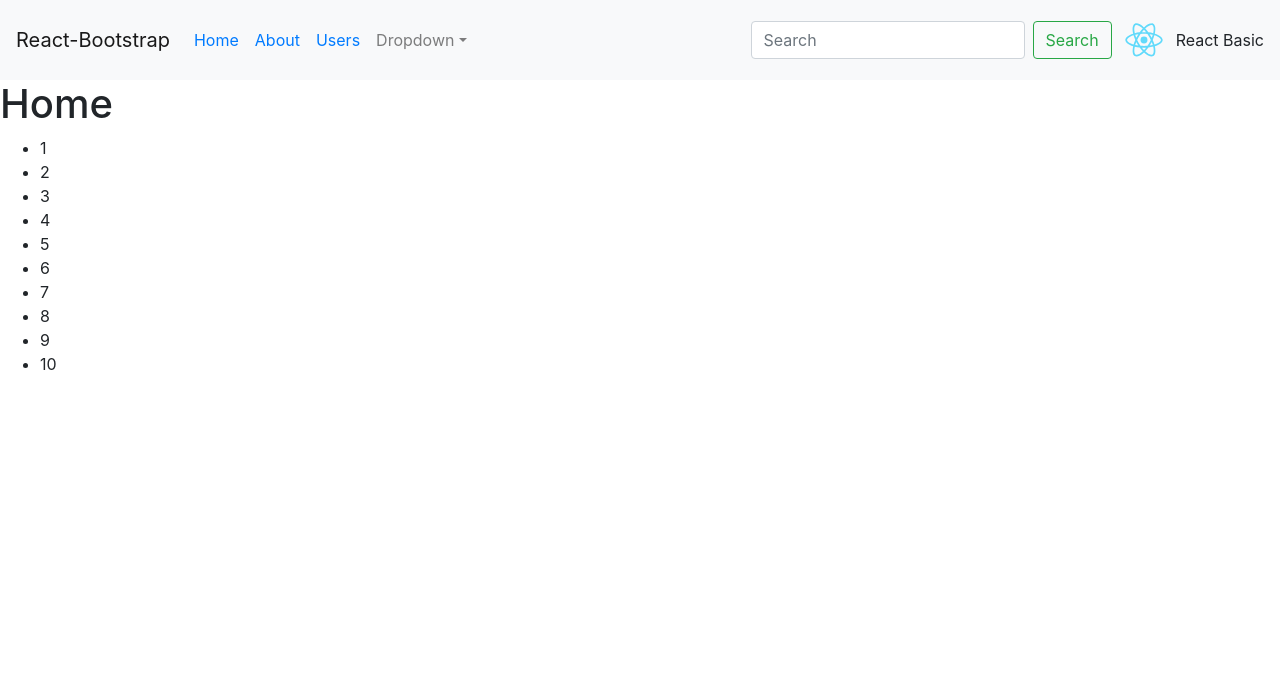
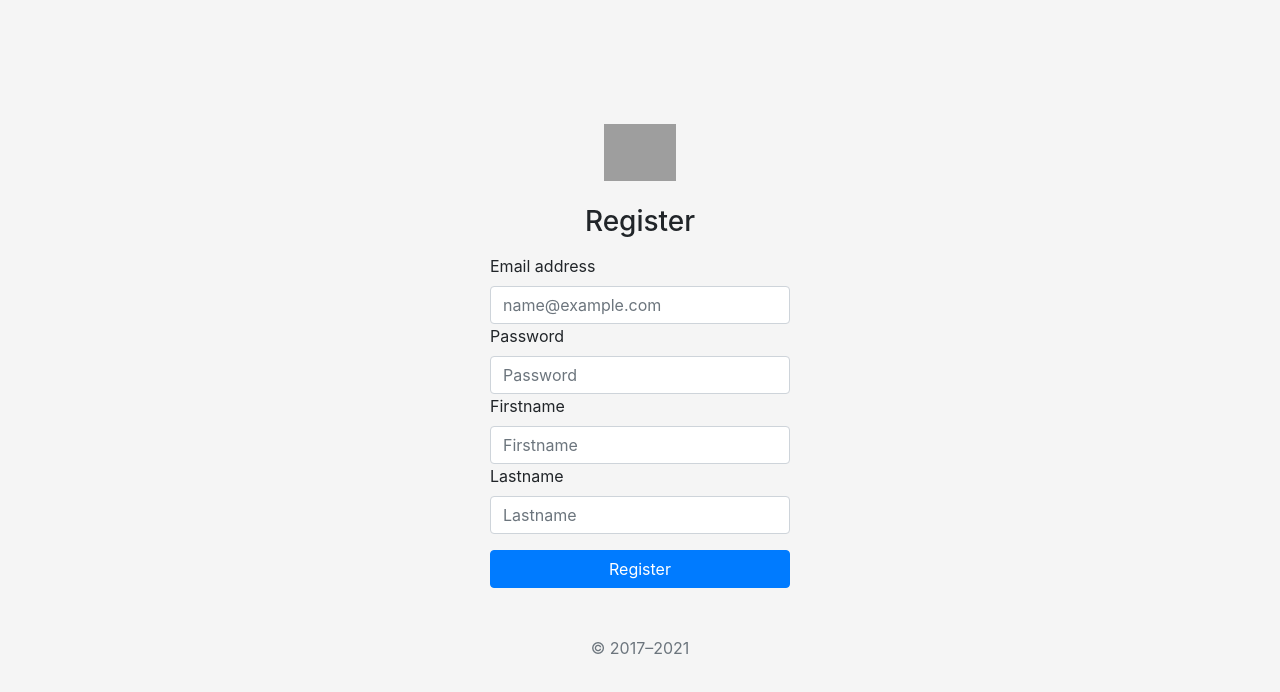
Before and after one commit to mosprogrammer/react-basic, a React (Create React App) app: page /register in a window 1280 px wide. Shown: the top 692 px of the page. Built offline with nearby package versions, Linux system fonts and the light colour scheme; grey boxes are pictures that could not be loaded.

Commit message:
connect api with axios

```diff
--- a/package.json
+++ b/package.json
@@ -6,6 +6,7 @@
     "@testing-library/jest-dom": "^5.11.4",
     "@testing-library/react": "^11.1.0",
     "@testing-library/user-event": "^12.1.10",
+    "axios": "^0.21.1",
     "bootstrap": "^4.6.0",
     "react": "^17.0.2",
     "react-bootstrap": "^1.5.2",
--- a/src/App.js
+++ b/src/App.js
@@ -9,6 +9,7 @@ import About from './screens/About'
 import Home from './screens/Home'
 import Users from './screens/Users'
 import Login from './screens/Login'
+import Register from './screens/Register'
 
 export default function App() {
   // const [expanded, setExpanded] = useState(false)
@@ -27,6 +28,9 @@ export default function App() {
         <Route path='/login'>
           <Login />
         </Route>
+        <Route path='/register'>
+          <Register />
+        </Route>
         <Route path="/" >
           <Home />
         </Route>
--- /dev/null
+++ b/src/api/auth.js
@@ -0,0 +1,28 @@
+import Axios from 'axios'
+
+export const register = (username, password, firstname, lastname) => {
+    return Axios({
+        url: '/register',
+        baseURL: 'https://asia-southeast2-api-mos-dev.cloudfunctions.net/api',
+        method: 'POST',
+        headers: {
+            'Content-Type': 'application/json'
+        },
+        data: {
+            username, password, firstname, lastname
+        }
+    })
+}
+export const login = (username, password) => {
+    return Axios({
+        url: '/login',
+        baseURL: 'https://asia-southeast2-api-mos-dev.cloudfunctions.net/api',
+        method: 'POST',
+        headers: {
+            'Content-Type': 'application/json'
+        },
+        data: {
+            username, password
+        }
+    })
+}
--- /dev/null
+++ b/src/screens/Register.js
@@ -0,0 +1,85 @@
+import React from 'react'
+import NoAuth from '../layout/NoAuth'
+import { Form, Button } from 'react-bootstrap'
+import { useForm } from 'react-hook-form'
+import * as api from '../api/auth'
+import { useHistory } from 'react-router'
+
+function Register() {
+    const history = useHistory()
+
+    const { register, reset, handleSubmit, formState: { errors } } = useForm()
+
+    const onSubmit = (data) => {
+        console.log(data)
+
+        api.register(data.email, data.password, data.firstname, data.lastname).then(res => {
+            reset()
+            history.push('/')
+        }).catch(err => {
+            console.error(err)
+        })
+    }
+
+    return (
+        <NoAuth>
+            <Form
+                onSubmit={handleSubmit(onSubmit)}
+                style={{
+                    textAlign: 'left',
+                }}
+            >
+                <h1 className="h3 mb-3 fw-normal" style={{ textAlign: 'center' }}>Register</h1>
+                <div className="form-floating">
+                    <Form.Label>Email address</Form.Label>
+                    <Form.Control
+                        {...register('email', {
+                            required: true,
+                        })}
+                        type='text'
+                        placeholder='name@example.com'
+                    />
+                    {errors?.email?.type === 'required' && <p style={{ color: 'red' }}>กรุณาระบุ email</p>}
+                </div>
+                <div className="form-floating">
+                    <Form.Label>Password</Form.Label>
+                    <Form.Control
+                        {...register('password', {
+                            required: true,
+                        })}
+                        type='password'
+                        placeholder='Password'
+                    />
+                    {errors?.password?.type === 'required' && <p style={{ color: 'red' }}>กรุณาระบุ password</p>}
+                </div>
+
+                <div className="form-floating">
+                    <Form.Label>Firstname</Form.Label>
+                    <Form.Control
+                        {...register('firstname', {
+                            required: true,
+                        })}
+                        type='text'
+                        placeholder='Firstname'
+                    />
+                    {errors?.firstname?.type === 'required' && <p style={{ color: 'red' }}>กรุณาระบุ Firstname</p>}
+                </div>
+                <div className="form-floating mb-3">
+                    <Form.Label>Lastname</Form.Label>
+                    <Form.Control
+                        {...register('lastname', {
+                            required: true,
+                        })}
+                        type='text'
+                        placeholder='Lastname'
+                    />
+                    {errors?.lastname?.type === 'required' && <p style={{ color: 'red' }}>กรุณาระบุ lastname</p>}
+                </div>
+                <Button type='submit' variant='primary' block>Register</Button>
+                <p className="mt-5 mb-3 text-muted" style={{ textAlign: 'center' }}>© 2017–2021</p>
+            </Form>
+        </NoAuth>
+    )
+}
+
+export default Register
```
Also changed, not shown: 2 other files (tests, documents, lock files or other folders).
